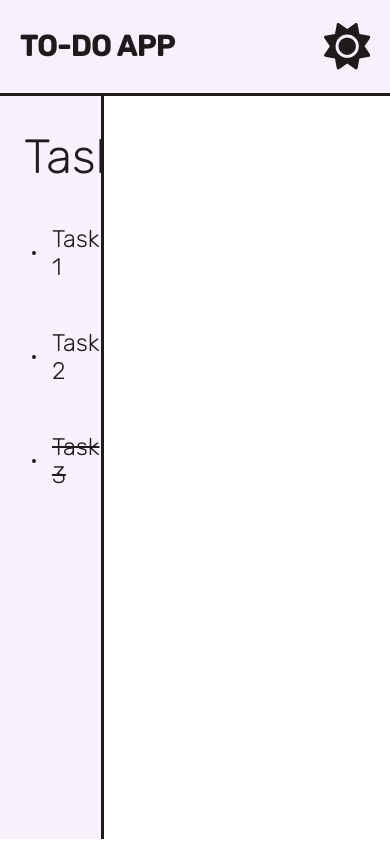
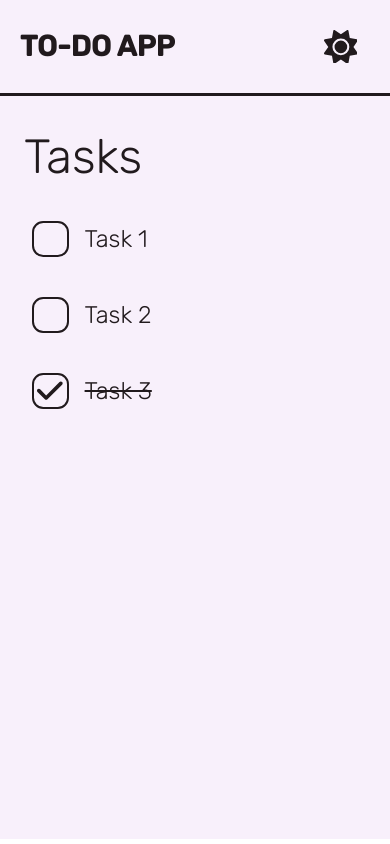
Before and after one commit to omar-ezeldin/react-todo-app, a React (Vite) app: page / in a window 390 px wide. Built offline with nearby package versions, Linux system fonts and the light colour scheme.

Commit message:
Added Task Section Mobile Support
- Adjusted some on the mobile elements in the header
-Added mobile support to the task section

```diff
--- a/src/App.css
+++ b/src/App.css
@@ -114,11 +114,13 @@
 .sun {
   fill: var(--black);
   height: 100%;
+  max-height: 4vh;
 }
 
 .moon {
   fill: var(--white);
   height: 100%;
+  max-height: 4vh;
 }
 
 /* Task Section */
@@ -213,4 +215,8 @@
     aspect-ratio: 1/1;
     align-items: center;
   }
+
+  .task-section {
+    width: 100%
+  }
 }
```
